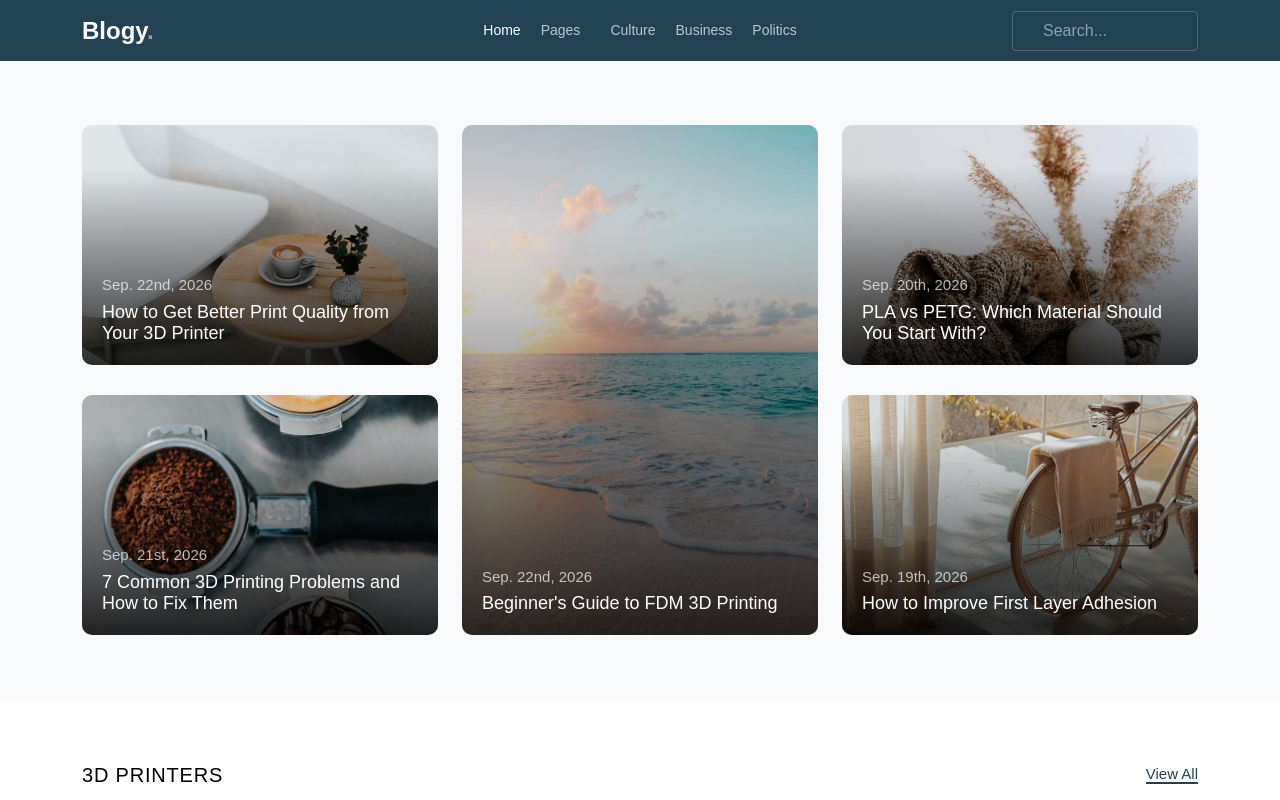
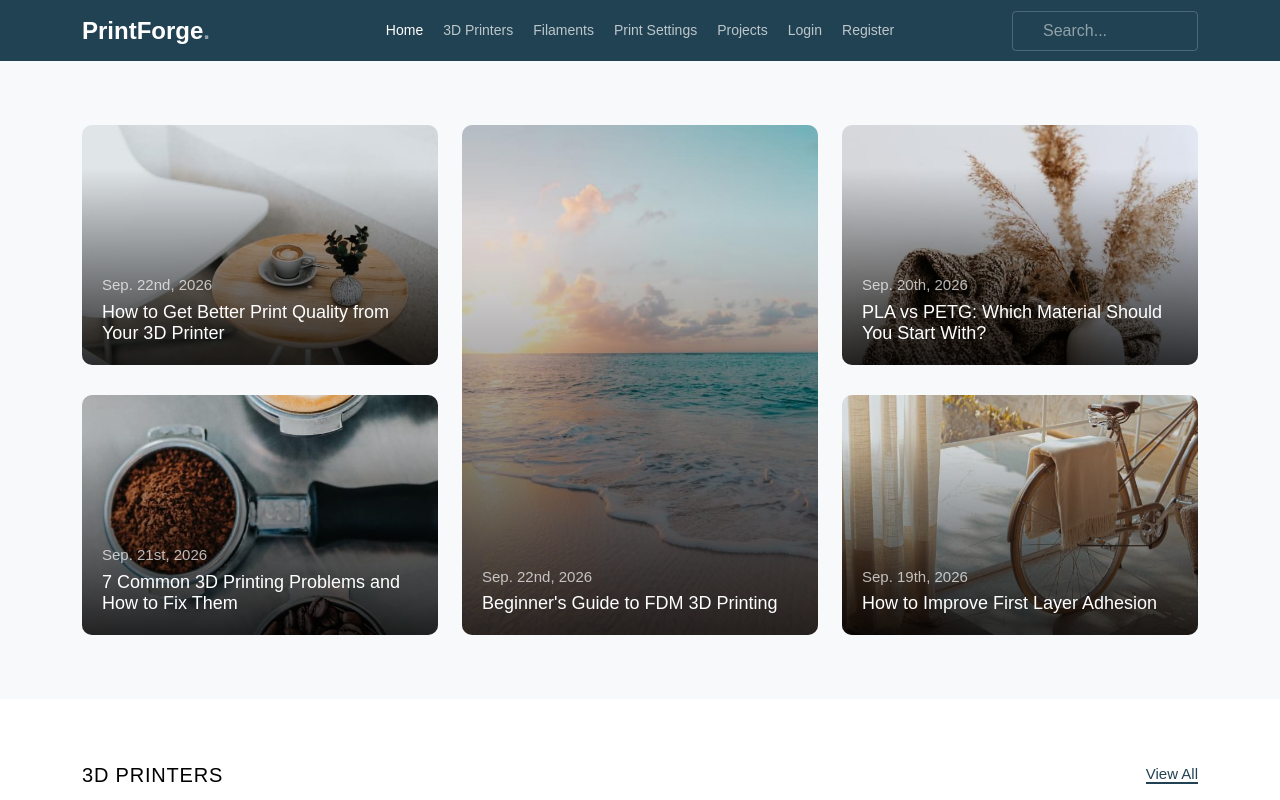
Before and after one commit to MartinNeikov/3D-printing-blog-, a React (Vite) app: page / in a window 1280 px wide. Shown: the top 800 px of the page. Built offline with nearby package versions, Linux system fonts and the light colour scheme.

Commit message:
Update header navigation for 3D printing blog
Replaced the original Blogy navigation with 3D printing categories, updated the site branding to PrintForge, and added Login and Register placeholders for the upcoming routing and authentication features.

```diff
--- a/src/components/Header.jsx
+++ b/src/components/Header.jsx
@@ -16,14 +16,9 @@ function Header() {
           <div className="menu-bg-wrap">
             <div className="site-navigation">
               <div className="row g-0 align-items-center">
-
                 <div className="col-2">
-                                    <a
-                                        href="/"
-                                        className="logo m-0 float-start"
-                                    >
-                                        Blogy
-                                        <span className="text-primary">.</span>
+                  <a href="/" className="logo m-0 float-start">
+                    PrintForge<span className="text-primary">.</span>
                   </a>
                 </div>
 
@@ -46,96 +41,28 @@ function Header() {
                       <a href="/">Home</a>
                     </li>
 
-                                        <li className="has-children">
-                                            <a href="#">Pages</a>
-
-                                            <ul className="dropdown">
                     <li>
-                                                    <a href="search-result.html">
-                                                        Search Result
-                                                    </a>
+                      <a href="#">3D Printers</a>
                     </li>
 
                     <li>
-                                                    <a href="blog.html">
-                                                        Blog
-                                                    </a>
+                      <a href="#">Filaments</a>
                     </li>
 
                     <li>
-                                                    <a href="single.html">
-                                                        Blog Single
-                                                    </a>
+                      <a href="#">Print Settings</a>
                     </li>
 
                     <li>
-                                                    <a href="category.html">
-                                                        Category
-                                                    </a>
+                      <a href="#">Projects</a>
                     </li>
 
                     <li>
-                                                    <a href="about.html">
-                                                        About
-                                                    </a>
+                      <a href="#">Login</a>
                     </li>
 
                     <li>
-                                                    <a href="contact.html">
-                                                        Contact Us
-                                                    </a>
-                                                </li>
-
-                                                <li>
-                                                    <a href="#">Menu One</a>
-                                                </li>
-
-                                                <li>
-                                                    <a href="#">Menu Two</a>
-                                                </li>
-
-                                                <li className="has-children">
-                                                    <a href="#">Dropdown</a>
-
-                                                    <ul className="dropdown">
-                                                        <li>
-                                                            <a href="#">
-                                                                Sub Menu One
-                                                            </a>
-                                                        </li>
-
-                                                        <li>
-                                                            <a href="#">
-                                                                Sub Menu Two
-                                                            </a>
-                                                        </li>
-
-                                                        <li>
-                                                            <a href="#">
-                                                                Sub Menu Three
-                                                            </a>
-                                                        </li>
-                                                    </ul>
-                                                </li>
-                                            </ul>
-                                        </li>
-
-                                        <li>
-                                            <a href="category.html">
-                                                Culture
-                                            </a>
-                                        </li>
-
-                                        <li>
-                                            <a href="category.html">
-                                                Business
-                                            </a>
-                                        </li>
-
-                                        <li>
-                                            <a href="category.html">
-                                                Politics
-                                            </a>
+                      <a href="#">Register</a>
                     </li>
                   </ul>
                 </div>
@@ -161,7 +88,6 @@ function Header() {
                     <span className="bi-search" />
                   </form>
                 </div>
-
               </div>
             </div>
           </div>
--- a/src/pages/home.jsx
+++ b/src/pages/home.jsx
@@ -1,6 +1,6 @@
 import ArticleCard from "../components/ArticleCard.jsx";
 import SectionHeader from "../components/SectionHeader.jsx";
-import SmallArticleItem from "../components/SmallArticleItem.jsx";
+import SmallArticleItem from "../components/SmallArticleItems.jsx";
 import LargeArticleCard from "../components/LargeArticleCard.jsx";
 import AuthorArticleCard from "../components/AuthorArticleCard.jsx";
 import FeaturedProjectCard from "../components/FeaturedProjectCard.jsx";
```
Also changed, not shown: src/components/SmallArticleItems.jsx (renamed from src/components/SmallArticleItem.jsx). Lines whose indentation alone changed are shown as unchanged.
